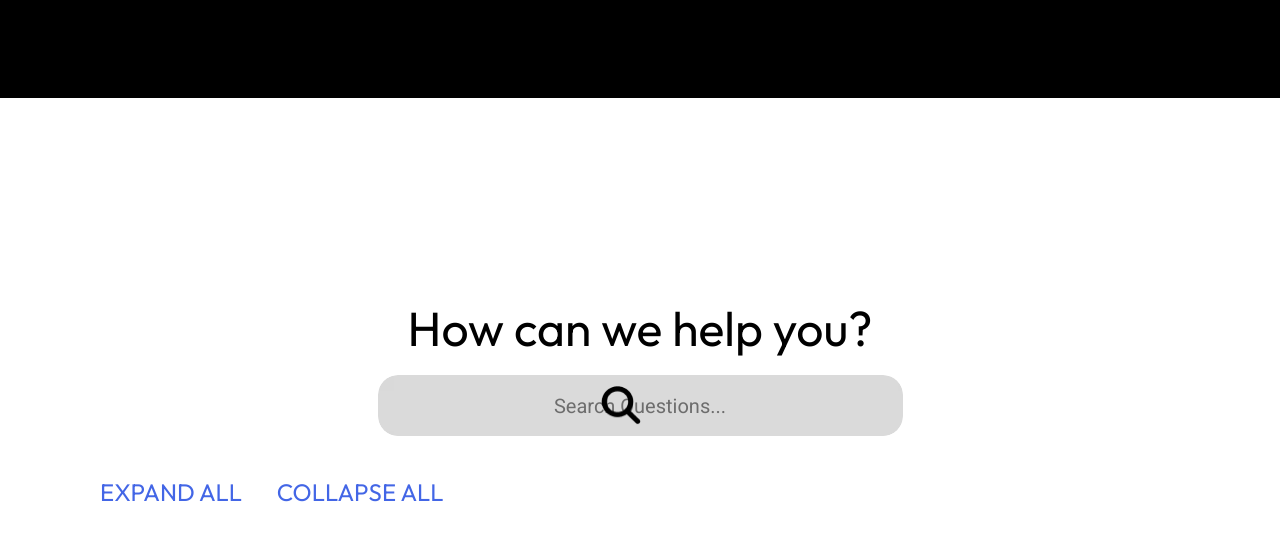
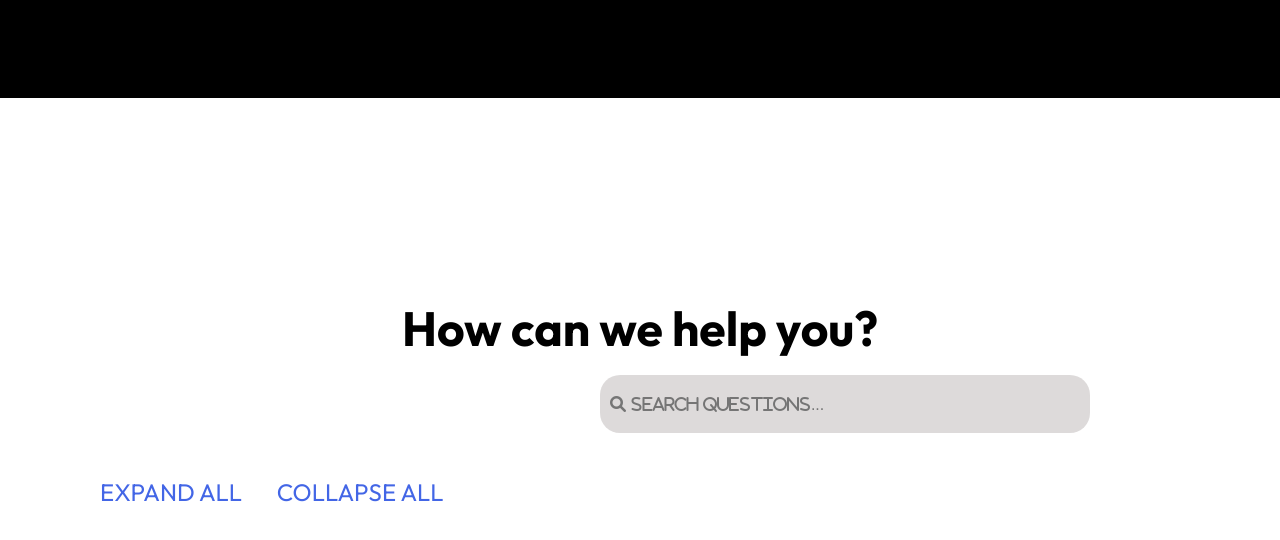
Before and after one commit to ren1290/whcfc-web-dev, an Angular app in the folder WHCFC_Frontend/: page /faq in a window 1280 px wide. Shown: the part 806-1346 px from the top of the page. Built offline with nearby package versions, Linux system fonts and the light colour scheme; a web font is replaced by a local one.

Commit message:
Top of core complete - content to be dynamically updated

```diff
--- a/WHCFC_Frontend/src/app/components/faq/faq-core/faq-core.component.css
+++ b/WHCFC_Frontend/src/app/components/faq/faq-core/faq-core.component.css
@@ -9,40 +9,36 @@
     align-items: flex-start;
     flex-shrink: 1;
   }
-  .faq-text131 {
-    /* left: 192px; */
+
+  .faqfaq-core input[type="search-faq"] {
+    top: 77px;
+    left: 600px;
+    padding: 10px;
+    border: black;
+    position: absolute;
+    border-radius: 20px;
+    background-color: rgba(209, 206, 206, 0.74);
+    margin-right: 10px;
+    font-size: 16px;
+    width: 490px;
+    height: 58px;
+}
+
+.faqfaq-core input[type="search-faq"]::placeholder {
+    font-family: FontAwesome, Arial, sans-serif;
+    content: "\f002";
+}
+
+  .faq-text1 {
     color: rgba(0, 0, 0, 1);
     height: auto;
     position: absolute;
     text-align: center;
     line-height: normal;
-  }
-  .faq-rectangle30 {
-    top: 77px;
-    /* left: 181px; */
-    width: 525px;
-    height: 61px;
-    position: absolute;
-    border-radius: 20px;
-  }
-  .faq-imageremovebgpreview1 {
-    top: 87px;
-    left: 600px;
-    width: 41px;
-    height: 41px;
-    position: absolute;
-  }
-  .faq-text133 {
-    top: 96px;
-    /* left: 256px; */
-    color: rgba(0, 0, 0, 0.5);
-    height: auto;
-    position: absolute;
-    text-align: left;
-    line-height: normal;
+    font-weight: 700;
   }
 
-  .faq-text183 {
+  .faq-text2 {
     top: 179px;
     left: 100px;
     color: rgba(67, 102, 230, 1);
--- a/WHCFC_Frontend/src/app/components/faq/faq-core/faq-core.component.html
+++ b/WHCFC_Frontend/src/app/components/faq/faq-core/faq-core.component.html
@@ -1,19 +1,9 @@
 <div class="faqfaq-core">
-    <span class="faq-text131 WHCFCH1"><span>How can we help you?</span></span>
-    <img
-      src="/assets/search_bar.png"
-      alt="Search bar"
-      class="faq-rectangle30"
-    />
-    <img
-      src="/assets/search.png"
-      alt="Search icon"
-      class="faq-imageremovebgpreview1"
-    />
-    <span class="faq-text133 WHCFCBody">
-      <span>Search Questions...</span>
-    </span>
-        <span class="faq-text183 WHCFCSUBHEADING">
+    <span class="faq-text1 WHCFCH1"><span>How can we help you?</span></span>
+    <form>
+        <input type="search-faq" placeholder="&#xf002; Search Questions..." required>
+    </form>
+        <span class="faq-text2 WHCFCSUBHEADING">
       <span>EXPAND ALL   &nbsp;&nbsp;&nbsp;&nbsp;&nbsp;  COLLAPSE ALL</span>
     </span>
   </div>
--- a/WHCFC_Frontend/src/index.html
+++ b/WHCFC_Frontend/src/index.html
@@ -138,6 +138,10 @@
     href="https://fonts.googleapis.com/css2?family=Rubik:ital,wght@0,300;0,400;0,500;0,600;0,700;0,800;0,900;1,300;1,400;1,500;1,600;1,700;1,800;1,900&display=swap"
     data-tag="font"
   />
+  <link
+    rel="stylesheet"
+    href="https://cdnjs.cloudflare.com/ajax/libs/font-awesome/6.0.0-beta3/css/all.min.css"
+    >
 </head>
 <body>
   <app-root></app-root>
```
